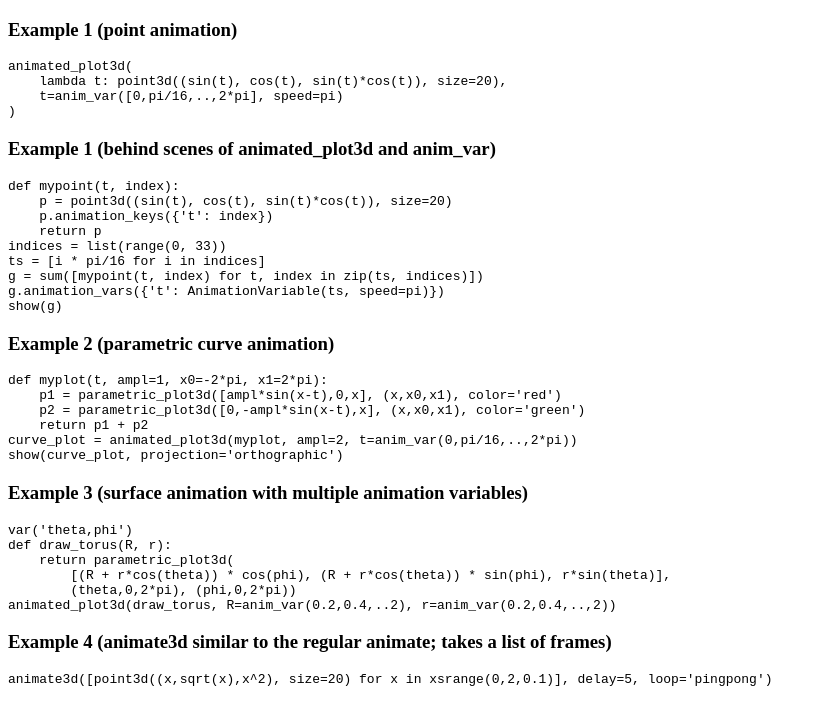
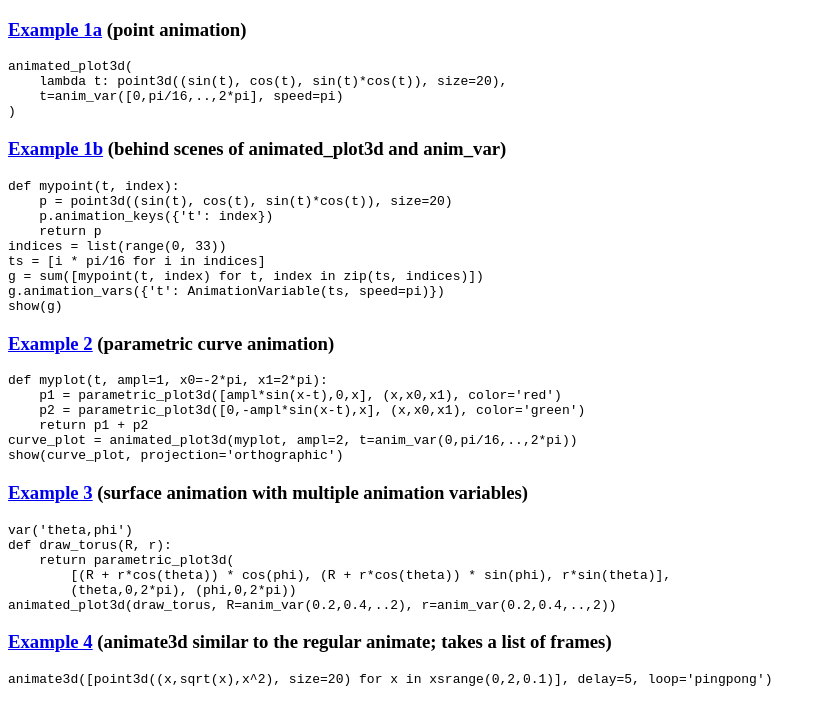
Before and after one commit to jcamp0x2a/jcamp0x2a.github.io, a plain HTML site: page index.html in a window 1280 px wide. Shown: the whole page, without its empty margins (0-826 px from the left). Drawn offline with Linux system fonts and the light colour scheme.

Commit message:
Update index.html

```diff
--- a/index.html
+++ b/index.html
@@ -2,14 +2,14 @@
 <html>
 <title>Three.js Animation Examples</title>
 <body>
-<h3>Example 1 (point animation)</h3>
+<h3><a href="graphic1.html">Example 1a</a> (point animation)</h3>
 <pre>
 animated_plot3d(
     lambda t: point3d((sin(t), cos(t), sin(t)*cos(t)), size=20),
     t=anim_var([0,pi/16,..,2*pi], speed=pi)
 )
 </pre>
-<h3>Example 1 (behind scenes of animated_plot3d and anim_var)</h3>
+<h3><a href="graphic1.html">Example 1b</a> (behind scenes of animated_plot3d and anim_var)</h3>
 <pre>
 def mypoint(t, index):
     p = point3d((sin(t), cos(t), sin(t)*cos(t)), size=20)
@@ -21,7 +21,7 @@ g = sum([mypoint(t, index) for t, index in zip(ts, indices)])
 g.animation_vars({'t': AnimationVariable(ts, speed=pi)})
 show(g)
 </pre>
-<h3>Example 2 (parametric curve animation)</h3>
+<h3><a href="graphic2.html">Example 2</a> (parametric curve animation)</h3>
 <pre>
 def myplot(t, ampl=1, x0=-2*pi, x1=2*pi):
     p1 = parametric_plot3d([ampl*sin(x-t),0,x], (x,x0,x1), color='red')
@@ -30,7 +30,7 @@ def myplot(t, ampl=1, x0=-2*pi, x1=2*pi):
 curve_plot = animated_plot3d(myplot, ampl=2, t=anim_var(0,pi/16,..,2*pi))
 show(curve_plot, projection='orthographic')
 </pre>
-<h3>Example 3 (surface animation with multiple animation variables)</h3>
+<h3><a href="graphic3.html">Example 3</a> (surface animation with multiple animation variables)</h3>
 <pre>
 var('theta,phi')
 def draw_torus(R, r):
@@ -39,7 +39,7 @@ def draw_torus(R, r):
         (theta,0,2*pi), (phi,0,2*pi))
 animated_plot3d(draw_torus, R=anim_var(0.2,0.4,..2), r=anim_var(0.2,0.4,..,2))
 </pre>
-<h3>Example 4 (animate3d similar to the regular animate; takes a list of frames)</h3>
+<h3><a href="graphic4.html">Example 4</a> (animate3d similar to the regular animate; takes a list of frames)</h3>
 <pre>
 animate3d([point3d((x,sqrt(x),x^2), size=20) for x in xsrange(0,2,0.1)], delay=5, loop='pingpong')
 </pre>
```
